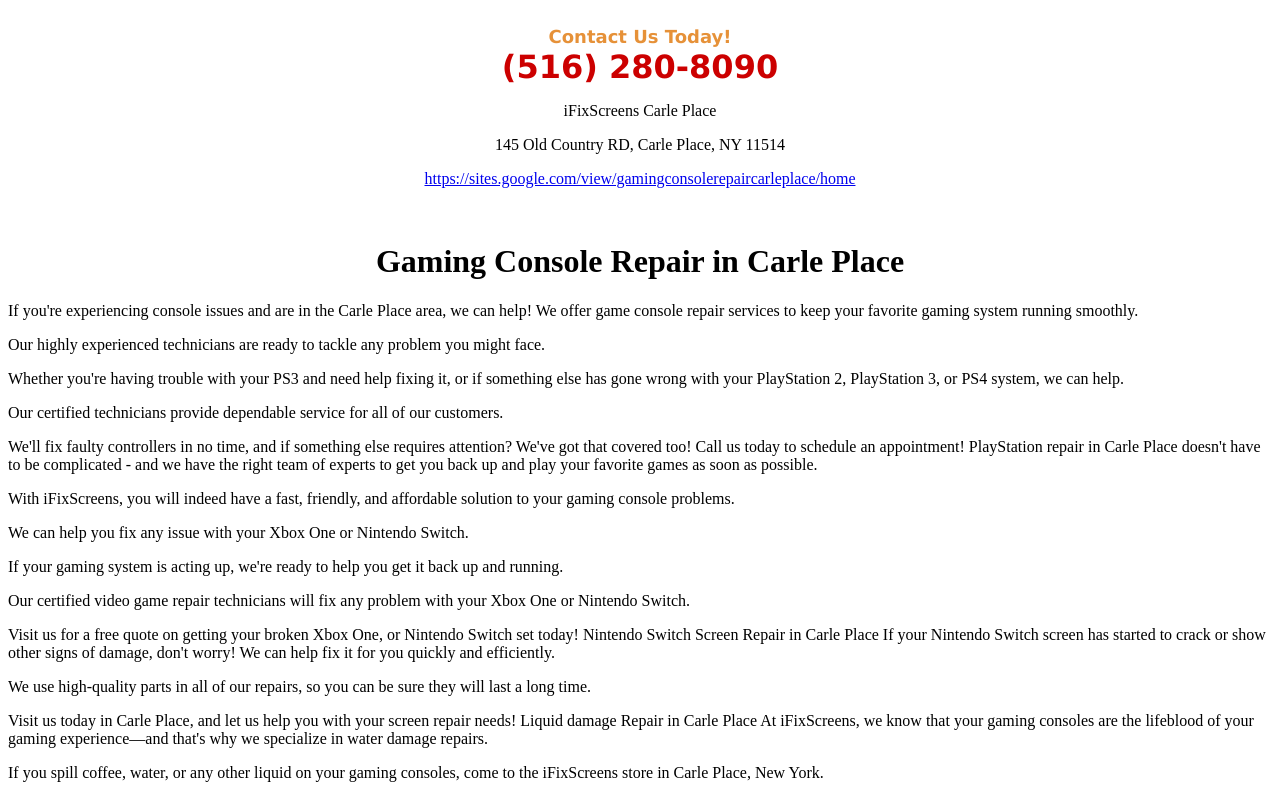
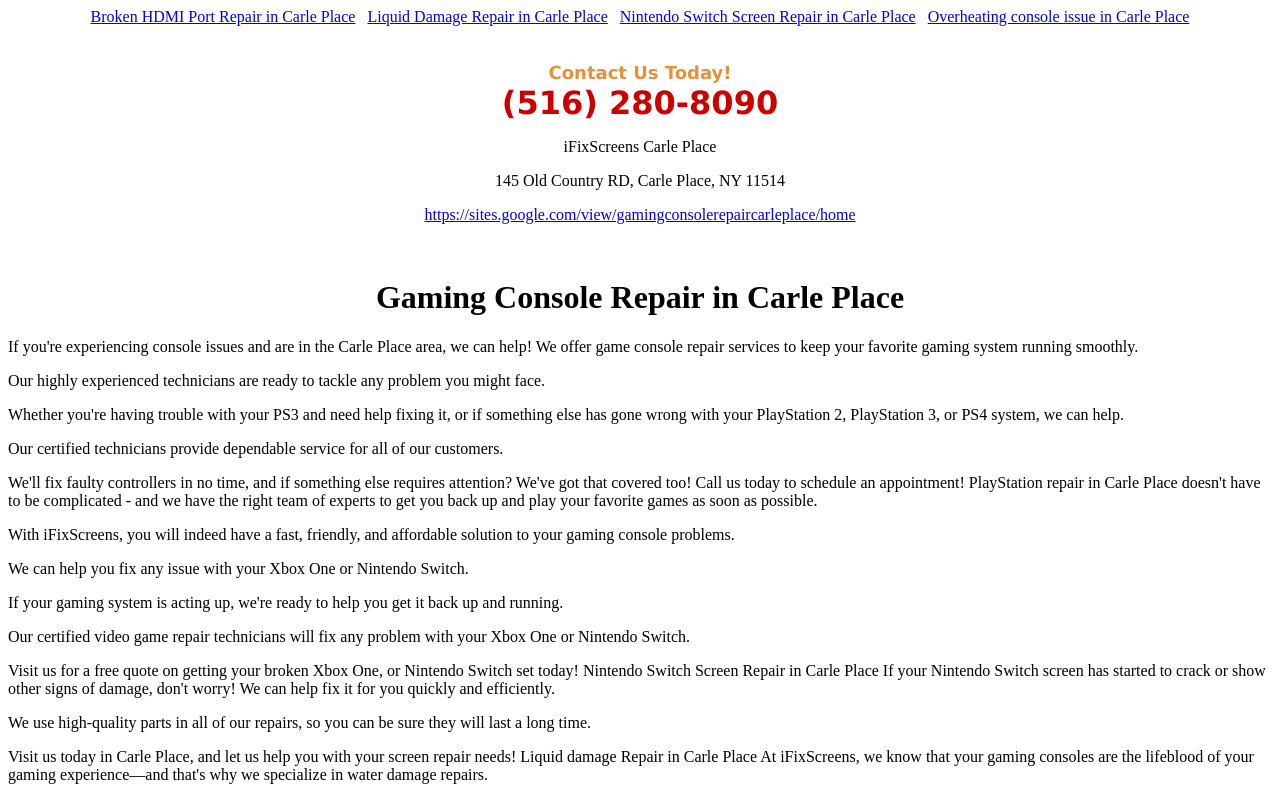
Before and after one commit to iFix786/Gaming-Console-Repair-in-Carle-Place, a plain HTML site: page index.html in a window 1280 px wide. Shown: the top 795 px of the page. Drawn offline with Linux system fonts and the light colour scheme.

Commit message:
Update index.html

```diff
--- a/index.html
+++ b/index.html
@@ -542,7 +542,15 @@
        }]
    }
 </script>
-</head><body>        <script type="text/javascript">
+</head><body>
+	 <div style="text-align: center;">
+        <a href="./BrokenHDMIportrepairinCarlePlace.html">Broken HDMI Port Repair in Carle Place</a>&nbsp&nbsp
+        <a href="./LiquiddamageRepairinCarlePlace.html">Liquid Damage Repair in Carle Place</a>&nbsp&nbsp
+        <a href="./NintendoSwitchScreenRepairinCarlePlace.html">Nintendo Switch Screen Repair in Carle Place</a>&nbsp&nbsp
+
+        <a href="./OverheatingconsoleissueinCarlePlace.html">Overheating console issue in Carle Place</a>
+    </div><br/>
+	<script type="text/javascript">
     		  function openWindow(event) {
             // Show the popup
             var my_window;
```
